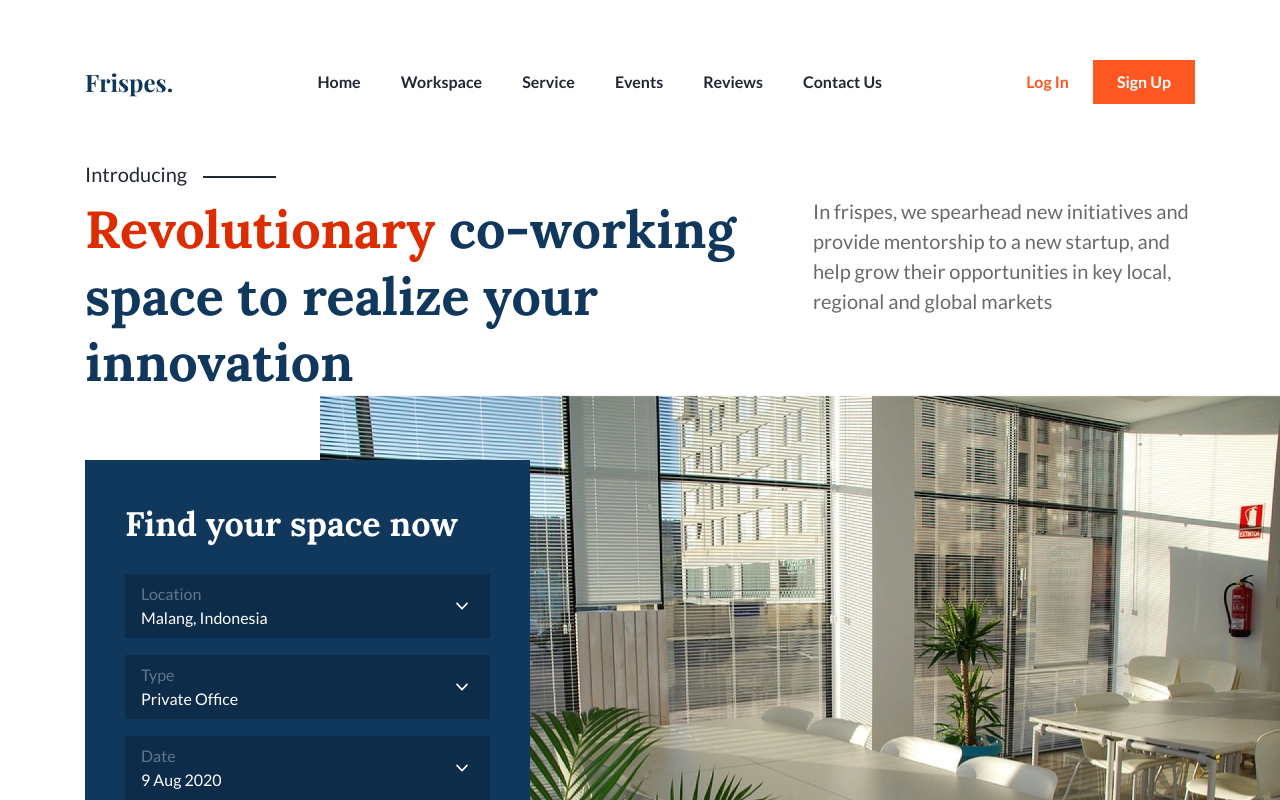
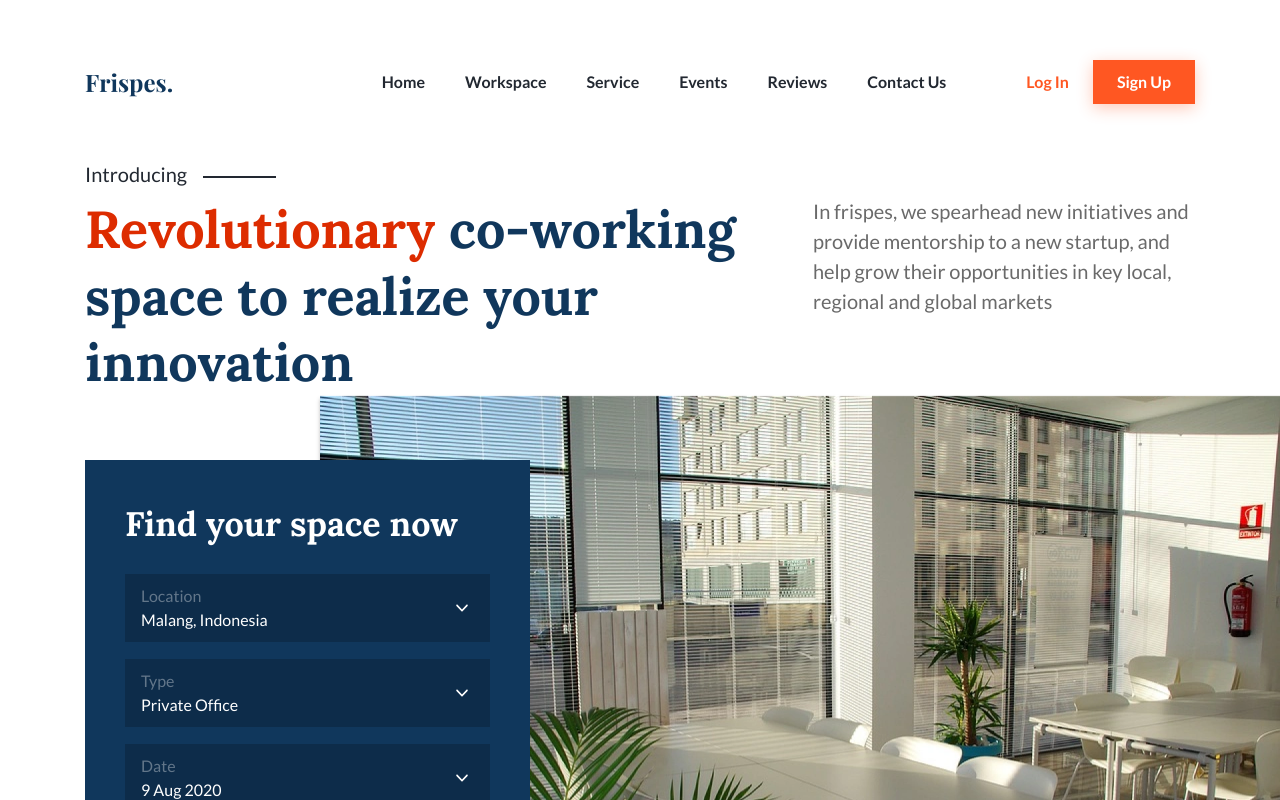
Before and after one commit to neharadialcode486/frispes, a React (Create React App) app: page / in a window 1280 px wide. Shown: the top 800 px of the page. Built offline with nearby package versions, Linux system fonts and the light colour scheme; a web font is replaced by a local one.

Commit message:
hero section image add box shadow

```diff
--- a/src/components/common/Header.jsx
+++ b/src/components/common/Header.jsx
@@ -26,6 +26,7 @@ const Header = () => {
             <div className="container">
                 <nav className="flex items-center justify-between">
                     <a href="/" className="w-fit relative z-10 text-deep-blue font-playFair font-bold text-2xl">Frispes.</a>
+                    <div className="flex items-center gap-20">
                         <div className={`${open ? "left-0 bg-white" : "-left-full"} flex items-center justify-center z-[90] lg:bg-transparent absolute flex-col w-full h-screen top-0 lg:relative lg:bg-none lg:flex-row gap-7 lg:gap-10 lg:h-fit lg:w-fit lg:left-auto transition-slow`}>
                             {NAVBAR_DATA_LIST.map((item, index) => (
                                 <a key={index} href={item.URL} aria-label={item.title} onClick={toggleOpen} className="text-off-black font-lato font-bold text-base leading-7 hover:text-off-orange transition-slow w-fit relative after:absolute after:duration-300 after:ease-linear after:-bottom-[3px] after:left-1/2 after:-translate-x-1/2 after:bg-off-orange after:w-0 after:h-[3px] after:rounded-xl hover:after:w-full">
@@ -33,17 +34,18 @@ const Header = () => {
                                 </a>
                             ))}
                             <button className='text-off-orange transition-slow sm:hidden hover:text-deep-blue font-lato font-bold text-base leading-5'>Log In</button>
-                        <Button className='py-3 text-base leading-5 px-6 sm:hidden'>Sign Up</Button>
+                            <Button className='py-3 text-base leading-5 px-6 sm:hidden shadow-9xl'>Sign Up</Button>
                         </div>
                         <div className="flex gap-6 items-center">
                             <div className="flex items-center gap-6">
                                 <button className='text-off-orange transition-slow hidden sm:block hover:text-deep-blue font-lato font-bold text-base leading-5'>Log In</button>
-                            <Button className='py-3 text-base leading-5 px-6 hidden sm:block'>Sign Up</Button>
+                                <Button className='py-3 text-base leading-5 px-6 hidden sm:block shadow-9xl'>Sign Up</Button>
                             </div>
                             <div role="button" aria-label="menu icon" aria-expanded={open} onClick={toggleOpen} className="w-7 h-5 rounded-full relative lg:hidden flex z-[100] cursor-pointer transition-slow">
                                 {[...Array(3)].map((_, index) => (
                                     <span key={index} className={`left-0 absolute transition-slow bg-off-black h-1 rounded w-full ${index === 0 && open ? "top-1/2 -translate-y-1/2 rotate-45" : index === 0 ? "top-0" : ""} ${index === 1 && open ? "!-left-full opacity-0 top-1/2 -translate-y-1/2" : index === 1 ? "top-1/2 -translate-y-1/2" : ""} ${index === 2 && open ? "top-1/2 -translate-y-1/2 -rotate-45" : "bottom-0"}`}></span>
                                 ))}
+                            </div>
                         </div>
                     </div>
                 </nav>
--- a/src/components/common/Helper.jsx
+++ b/src/components/common/Helper.jsx
@@ -107,9 +107,9 @@ export const FOOTER_DATA_LIST = [
     },
 ]
 export const FOOTER_CONTACT_DATA_LIST = [
-    { text: "E.", subTitle: "Hello@frispes.com", URL: "mailto:Hello@frispes.com" },
-    { text: "A.", subTitle: "Jalan Jayakatwang  No.301 Ngasem, Kediri", URL: "https://www.google.com/maps/place/Jl.+Jaya+Katwang+No.301,+Karangrejo,+Kec.+Ngasem,+Kabupaten+Kediri,+Jawa+Timur+64182,+Indonesia/@-7.7953201,112.037584,877m/data=!3m2!1e3!4b1!4m5!3m4!1s0x2e785753db52fefb:0xb1882e6f0a6f34b5!8m2!3d-7.7953201!4d112.0401589?entry=ttu&g_ep=EgoyMDI0MTAyMS4xIKXMDSoASAFQAw%3D%3D" },
-    { text: "P.", subTitle: "(+62) 82334670000", URL: "callto:82334670000" },
+    { title: "E.", subTitle: "Hello@frispes.com", URL: "mailto:Hello@frispes.com" },
+    { title: "A.", subTitle: "Jalan Jayakatwang  No.301 Ngasem, Kediri", URL: "https://www.google.com/maps/place/Jl.+Jaya+Katwang+No.301,+Karangrejo,+Kec.+Ngasem,+Kabupaten+Kediri,+Jawa+Timur+64182,+Indonesia/@-7.7953201,112.037584,877m/data=!3m2!1e3!4b1!4m5!3m4!1s0x2e785753db52fefb:0xb1882e6f0a6f34b5!8m2!3d-7.7953201!4d112.0401589?entry=ttu&g_ep=EgoyMDI0MTAyMS4xIKXMDSoASAFQAw%3D%3D" },
+    { title: "P.", subTitle: "(+62) 82334670000", URL: "callto:82334670000" },
 ]
 export const SOCIAL_MEDIA_DATA_LIST = [
     { icon: "insta", URL: "https://www.instagram.com/accounts/login/?hl=en" },
--- a/src/components/home/Footer.jsx
+++ b/src/components/home/Footer.jsx
@@ -32,7 +32,7 @@ const Footer = () => {
                             <h2 className='font-lato text-xl font-medium text-white opacity-50'>Contact Us</h2>
                             <div className="flex flex-col gap-[9px] mt-3 sm:mt-6">
                                 {FOOTER_CONTACT_DATA_LIST.map((obj, index) => (
-                                    <a key={index} target={index === 1 ? "_blank" : undefined} rel={index === 1 ? "noreferrer" : undefined} href={obj.URL} className='w-fit font-lato font-normal text-white text-base transition-slow hover:text-off-orange leading-custom-xl flex gap-2'><span className='font-bold'>{obj.text}</span> {obj.subTitle}</a>
+                                    <a key={index} target={index === 1 ? "_blank" : undefined} rel={index === 1 ? "noreferrer" : undefined} href={obj.URL} className='w-fit font-lato font-normal text-white text-base transition-slow hover:text-off-orange leading-custom-xl flex gap-2'><span className='font-bold'>{obj.title}</span> {obj.subTitle}</a>
                                 ))}
                             </div>
                         </div>
--- a/src/components/home/Hero.jsx
+++ b/src/components/home/Hero.jsx
@@ -52,7 +52,7 @@ const Hero = () => {
                             <button onClick={() => {
                                 toggleDropdown(index);
                             }}
-                                className="bg-off-blue px-4 py-2 w-full flex items-center justify-between cursor-pointer dropdown"
+                                className="bg-off-blue px-4 py-2.5 w-full flex items-center justify-between cursor-pointer dropdown"
                             >
                                 <div className="flex items-start flex-col">
                                     <p className='font-lato font-medium text-base leading-custom-xl text-white opacity-35'>{items.title}</p>
@@ -90,7 +90,7 @@ const Hero = () => {
                     <Button className='uppercase w-full py-3 mt-[22px] hover:!shadow-5xl'>FIND MY SPACE</Button>
                 </div>
             </div>
-            <img src={heroImage} alt="heroImage" className='max-w-[960px] w-full absolute bottom-0 right-0' />
+            <img src={heroImage} alt="heroImage" className='max-w-[960px] w-full absolute bottom-0 right-0 shadow-10xl' />
         </section>
     );
 };
--- a/tailwind.config.js
+++ b/tailwind.config.js
@@ -38,6 +38,8 @@ module.exports = {
         '6xl': "-10px 5px 17px 0px #DFDFDFB2",
         '7xl': "-10px 5px 17px 0px #DD2C003D",
         '8xl': "0px 5px 17px 0px #DFDFDF80",
+        '9xl': "0px 4px 16px 0px #FF572252",
+        '10xl': "0px 4px 4px 0px #00000040",
       },
       dropShadow: {
         '3xl': "1px 1px 0px #222831",
```
Lines whose indentation alone changed are shown as unchanged.
